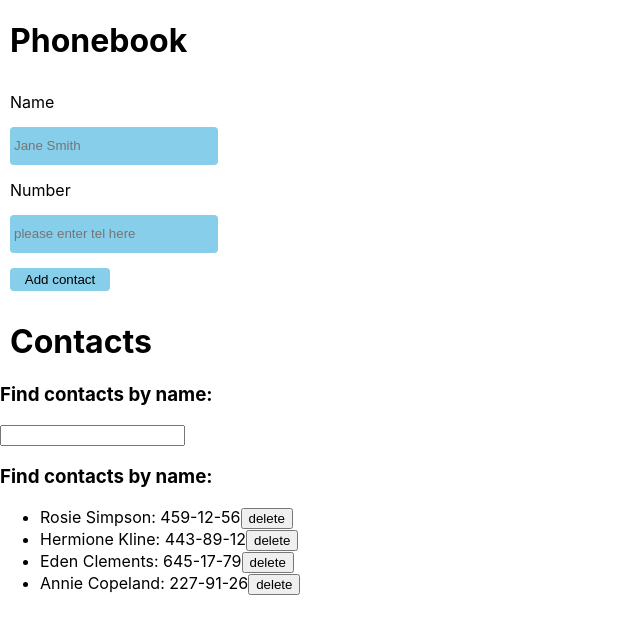
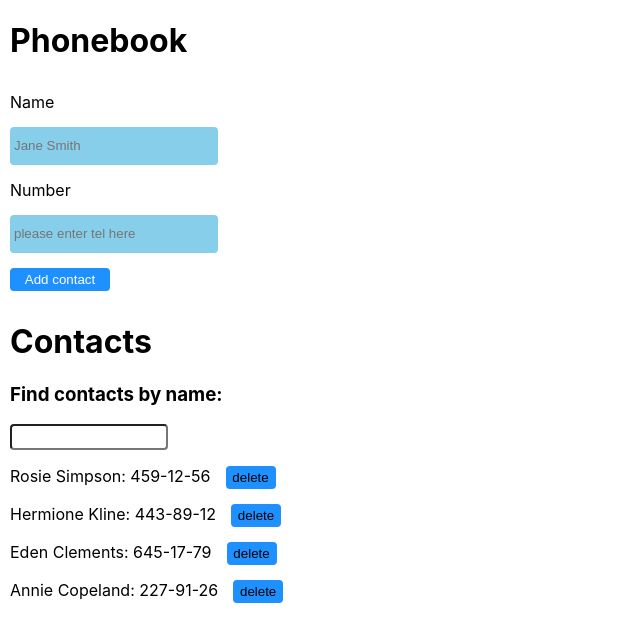
Before and after one commit to Rhilim/goit-react-hw-02-phonebook, a React (Create React App) app: page / in a window 1280 px wide. Shown: the top 642 px of the page, without its empty margins (0-640 px from the left). Built offline with nearby package versions, Linux system fonts and the light colour scheme.

Commit message:
task 6 styles added

```diff
--- a/src/components/Contacts/Contacts.jsx
+++ b/src/components/Contacts/Contacts.jsx
@@ -1,17 +1,17 @@
+import { StyledDeleteBtn, StyledList } from "./Contacts.styled";
+
 export const Contacts = ({ array, onDelete }) => {
     console.log(array)
   return (
     <>
-      <h3>Find contacts by name:</h3>
-
-      <ul>
+      <StyledList>
         {array.map((el, index) => (
           <li key={index}>
             {el.name}: {el.number}
-            <button onClick={() => onDelete(el.id)}>delete</button>
+            <StyledDeleteBtn onClick={() => onDelete(el.id)}>delete</StyledDeleteBtn>
           </li>
         ))}
-      </ul>
+      </StyledList>
     </>
   );
 };
--- /dev/null
+++ b/src/components/Contacts/Contacts.styled.jsx
@@ -0,0 +1,19 @@
+import styled from "@emotion/styled";
+
+export const StyledList = styled.ul`
+margin-left: 10px;
+list-style: none;
+padding: 0;
+display: flex;
+flex-direction: column;
+gap: 15px;
+`
+
+export const StyledDeleteBtn = styled.button`
+padding: 4px;
+width: 50px;
+background-color: #1E90FF;
+border: none;
+border-radius: 4px;
+margin-left: 15px;
+`
--- a/src/components/Filter/Filter.jsx
+++ b/src/components/Filter/Filter.jsx
@@ -1,8 +1,10 @@
+import { StyledFilter, StyledFilterTitle } from "./Filter.styled";
+
 export const Filter = ({ filter, onChangeFilter }) => {
     return (
       <>
-        <h3>Find contacts by name:</h3>
-        <input type="text" value={filter} onChange={e => onChangeFilter(e.target.value)}/>
+        <StyledFilterTitle>Find contacts by name:</StyledFilterTitle>
+        <StyledFilter type="text" value={filter} onChange={e => onChangeFilter(e.target.value)}/>
       </>
     );
   };
--- /dev/null
+++ b/src/components/Filter/Filter.styled.jsx
@@ -0,0 +1,17 @@
+import styled from "@emotion/styled";
+
+export const StyledFilterTitle = styled.h3`
+margin-left: 10px;
+`
+
+
+
+export const StyledFilter = styled.input`
+/* padding: 4px; */
+width: 150px;
+height: 20px;
+border-radius: 4px;
+/* border: none; */
+/* background-color: skyblue; */
+margin-left: 10px;
+`
--- a/src/components/PhoneBook/PhoneBook.styled.js
+++ b/src/components/PhoneBook/PhoneBook.styled.jsx
@@ -24,7 +24,8 @@ background-color: skyblue;
 export const StyledButton = styled.button`
 padding: 4px;
 width: 100px;
-background-color: skyblue;
+background-color: #1E90FF;
+color: #fff;
 border: none;
 border-radius: 4px;
 `
```
